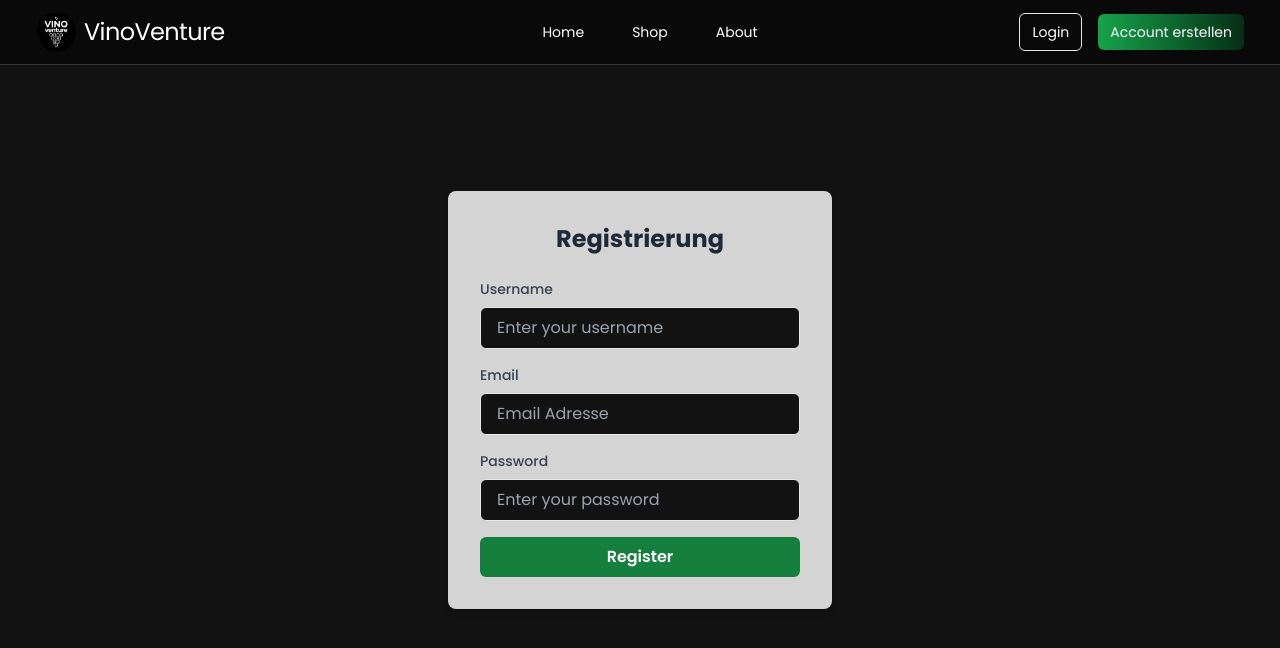
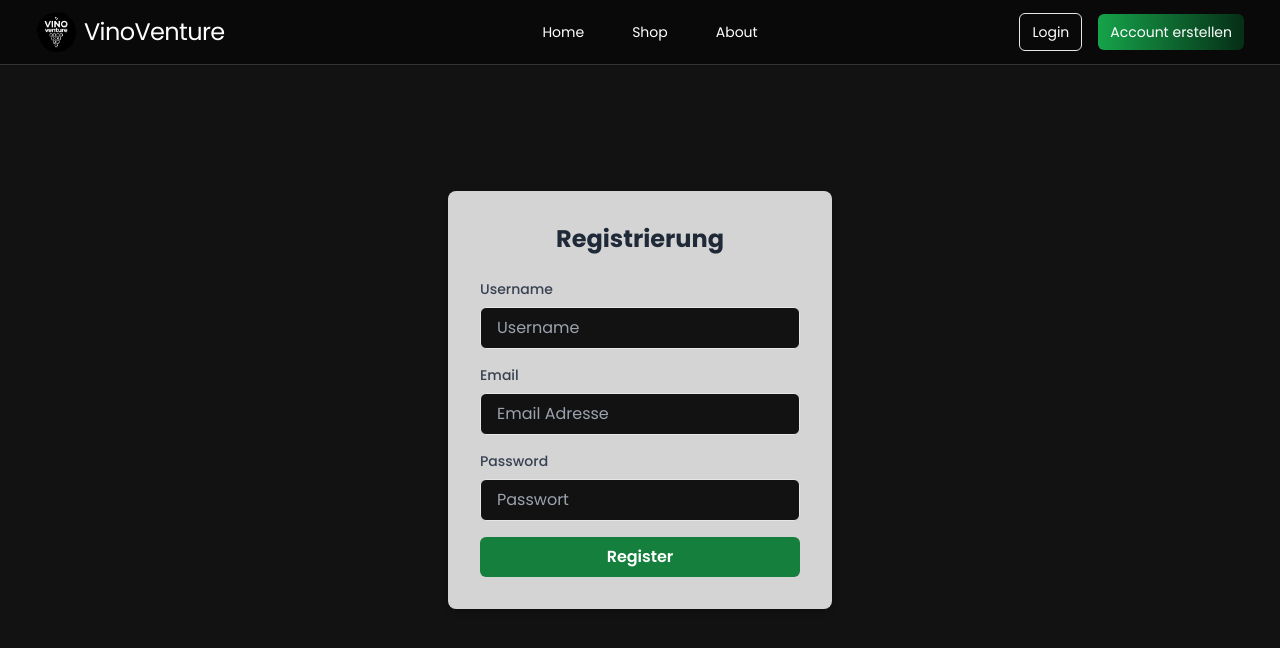
Before and after one commit to 13nico01/DA-VinoVenture, a React (Vite) app in the folder vinoventure_web/: page /register in a window 1280 px wide. Shown: the top 648 px of the page. Built offline with nearby package versions, Linux system fonts and the light colour scheme.

Commit message:
vinoventure_web/src/components/LoginRegisterComponents/RegisterComponent.jsx

```diff
--- a/vinoventure_web/src/components/LoginRegisterComponents/RegisterComponent.jsx
+++ b/vinoventure_web/src/components/LoginRegisterComponents/RegisterComponent.jsx
@@ -36,7 +36,7 @@ const RegisterComponent = () => {
               value={formData.username}
               onChange={handleChange}
               className="w-full px-4 py-2 mt-2 border rounded-md focus:outline-none focus:ring focus:ring-blue-300"
-              placeholder="Enter your username"
+              placeholder="Username"
               required
             />
           </div>
@@ -66,7 +66,7 @@ const RegisterComponent = () => {
               value={formData.password}
               onChange={handleChange}
               className="w-full px-4 py-2 mt-2 border rounded-md focus:outline-none focus:ring focus:ring-blue-300"
-              placeholder="Enter your password"
+              placeholder="Passwort"
               required
             />
           </div>
```
